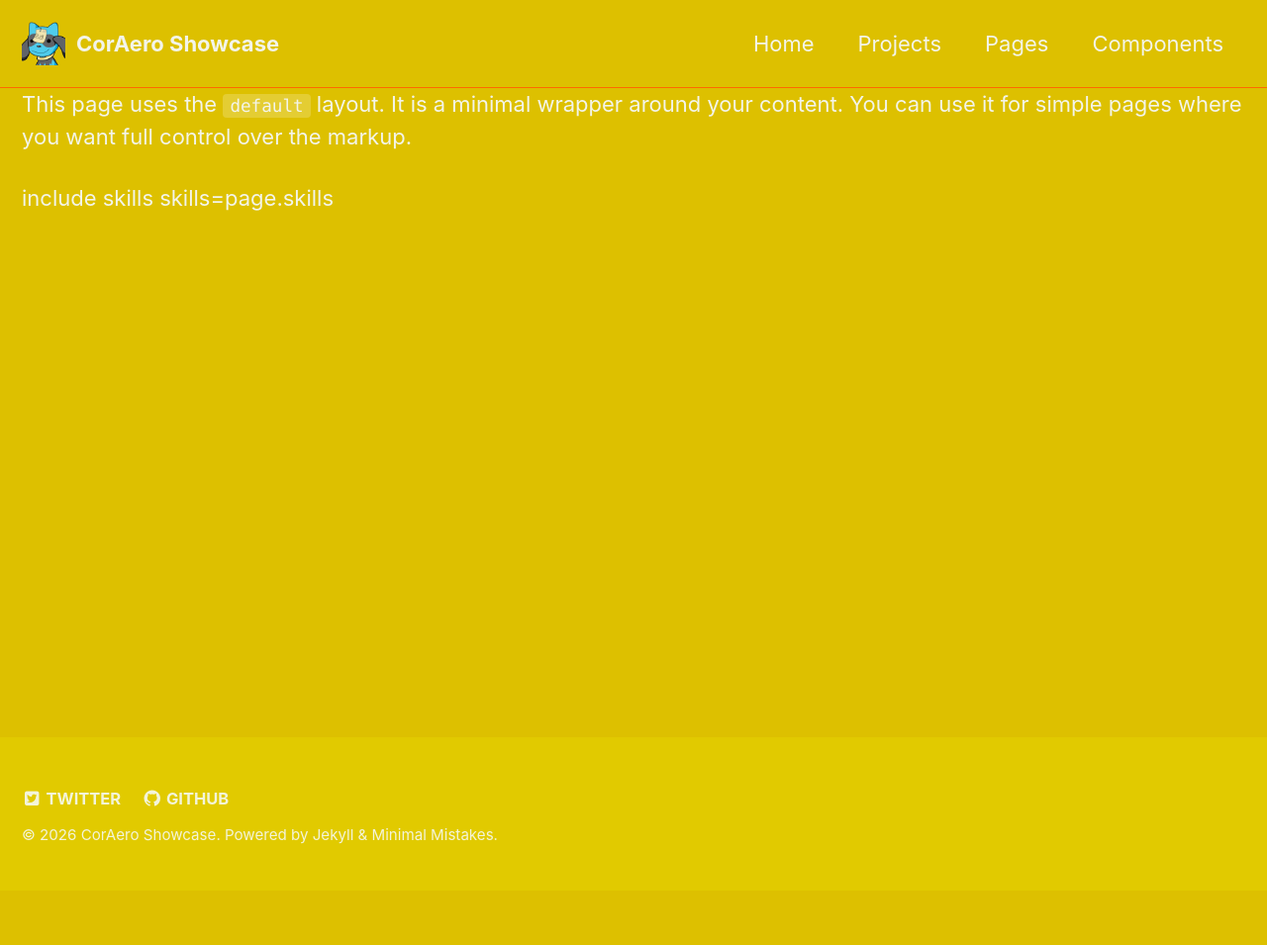
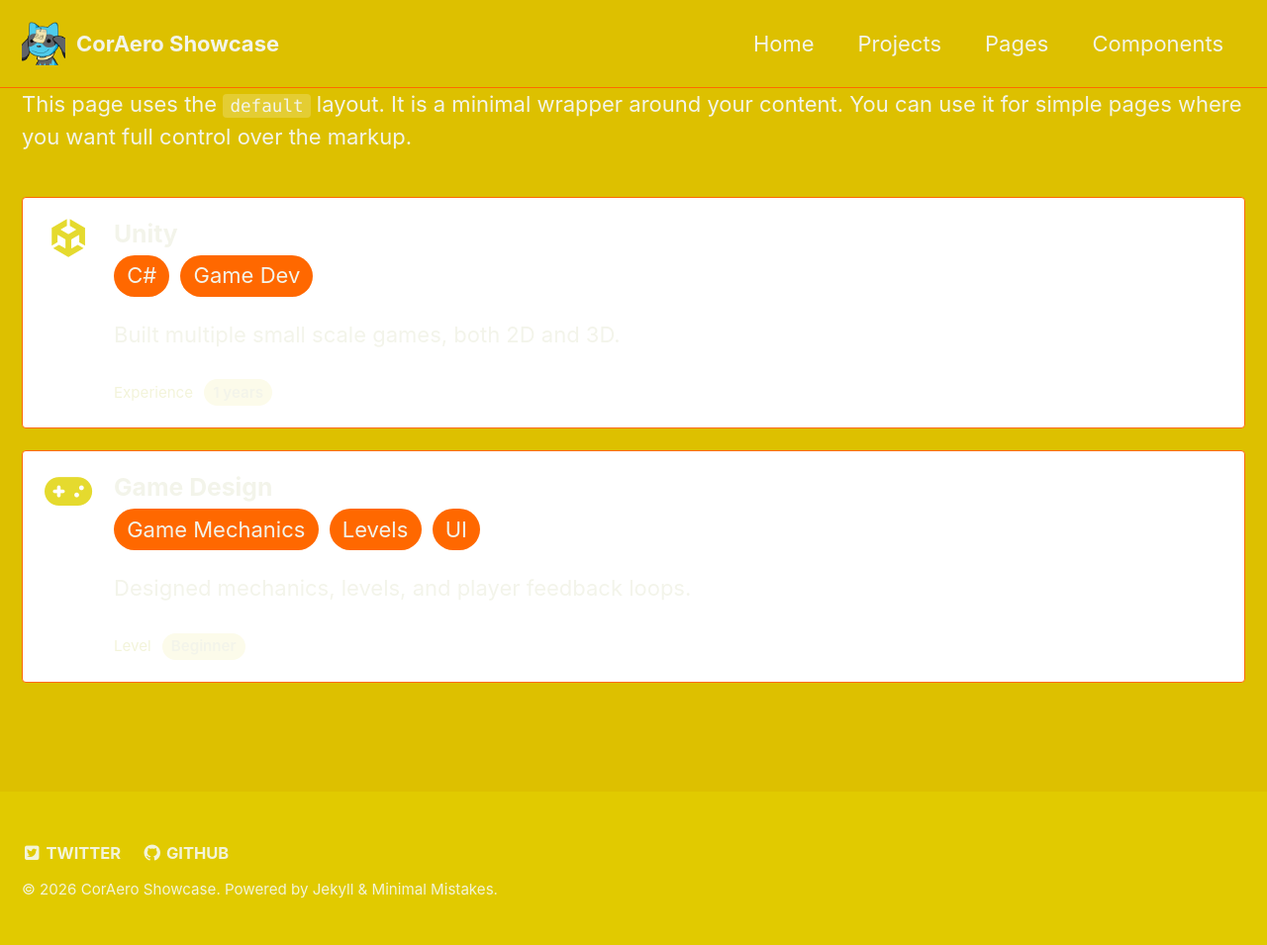
Before and after one commit to MUI-Corey/MUI-Corey.github.io, a Jekyll site: the page built from _pages/skills-in-learning.md, in a window 1280 px wide. Shown: the whole page at 99% size. Built offline with Jekyll 4.4.1, drawn with Linux system fonts in a browser that asks for light colours; before the commit the page ends 900 px from its top, so only the background shows below that.

Commit message:
Update skills-in-learning.md

```diff
--- a/_pages/skills-in-learning.md
+++ b/_pages/skills-in-learning.md
@@ -18,4 +18,4 @@ skills:
 This page uses the `default` layout. It is a minimal wrapper around your content.
 You can use it for simple pages where you want full control over the markup.
 
-include skills skills=page.skills
+{% include skills skills=page.skills %}
```
